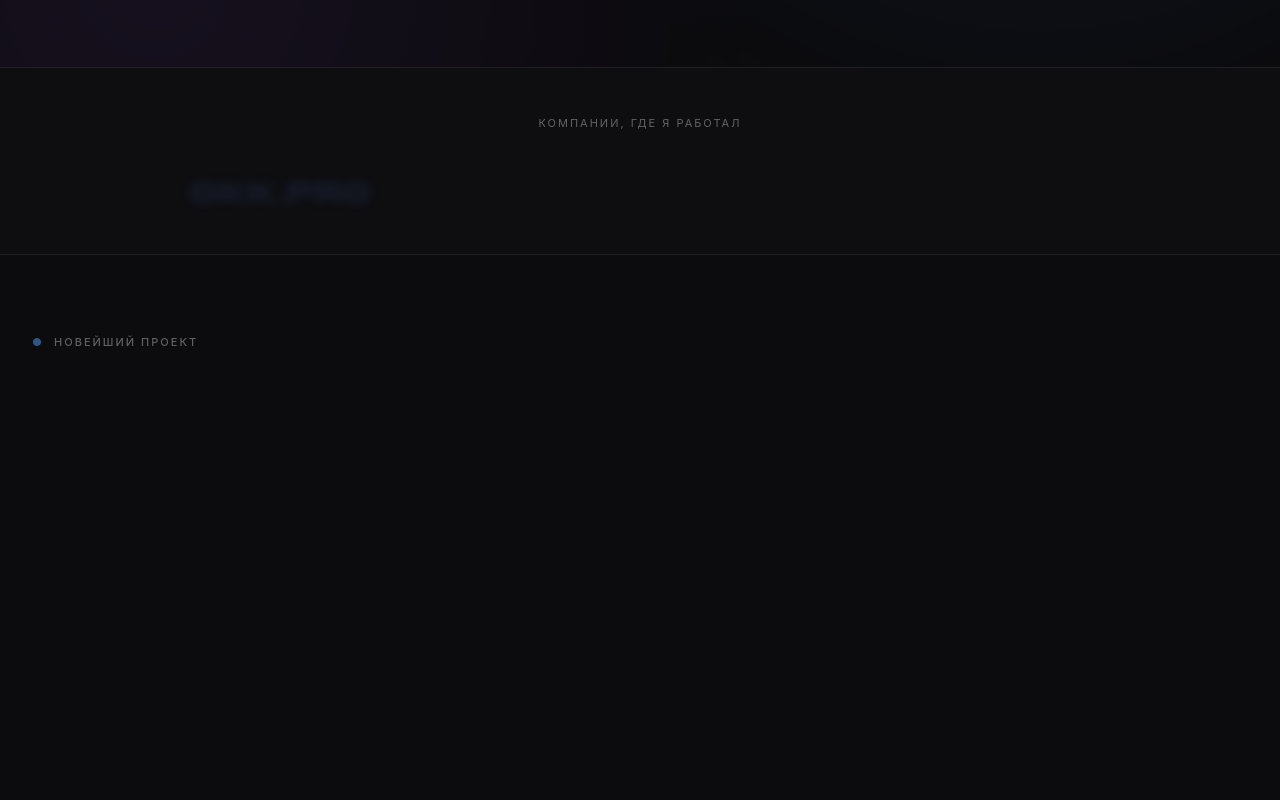
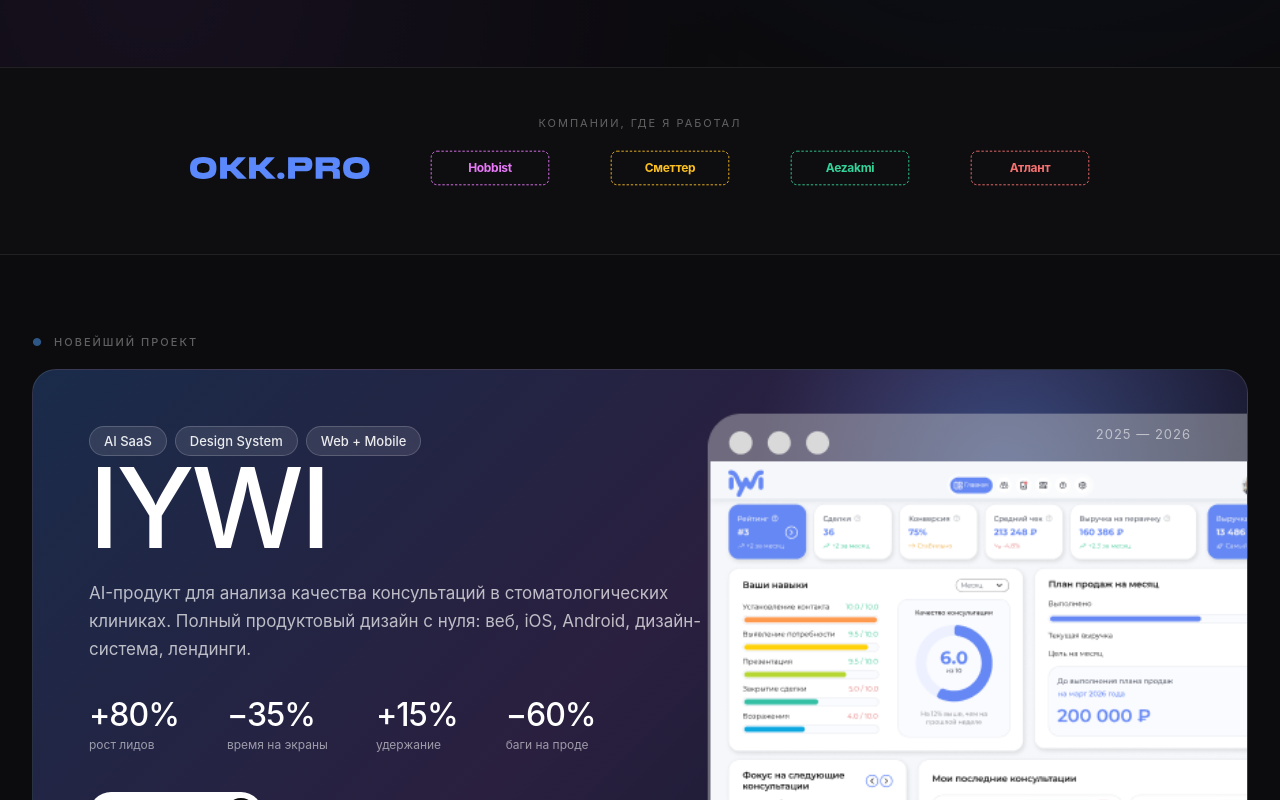
Before and after one commit to justnooob/portfolio, a Next.js app: page / in a window 1280 px wide. Shown: the part 640-1440 px from the top of the page. Built offline with nearby package versions, Linux system fonts and the light colour scheme.

Commit message:
Arrow and Logos

```diff
--- a/app/globals.css
+++ b/app/globals.css
@@ -169,103 +169,144 @@
   color: var(--text-strong);
 }
 
-/* === АНИМАЦИИ ПРИ СКРОЛЛЕ — CSS-only, без JS ===
-   Используем animation-timeline: view() для современных браузеров (Chrome 115+, Edge),
-   а для остальных — простое появление через CSS animation. */
+/* === АНИМАЦИИ ПРИ СКРОЛЛЕ — Awwwards-style ===
+   Работают на всех браузерах через JS (IntersectionObserver).
+   Каждый класс по умолчанию скрыт, при добавлении .visible — анимируется. */
 
-/* Базовая анимация — мягкое всплытие снизу с лёгким blur */
-@keyframes revealFade {
-  from { opacity: 0; transform: translateY(28px); filter: blur(6px); }
-  to   { opacity: 1; transform: translateY(0); filter: blur(0); }
-}
-
-/* Скейл — элемент "выезжает" из глубины, как 3D объект */
-@keyframes revealScale {
-  from { opacity: 0; transform: scale(0.94) translateY(20px); filter: blur(4px); }
-  to   { opacity: 1; transform: scale(1) translateY(0); filter: blur(0); }
-}
-
-/* Слева направо — для текстовых заголовков и секций */
-@keyframes revealSlideLeft {
-  from { opacity: 0; transform: translateX(-40px); }
-  to   { opacity: 1; transform: translateX(0); }
-}
-
-/* Справа налево — для счётчиков, мет, бейджей */
-@keyframes revealSlideRight {
-  from { opacity: 0; transform: translateX(40px); }
-  to   { opacity: 1; transform: translateX(0); }
-}
-
-/* Резкое "подскочение" — для CTA и важных элементов */
-@keyframes revealPop {
-  0%   { opacity: 0; transform: scale(0.85) translateY(30px); }
-  60%  { opacity: 1; transform: scale(1.03) translateY(-4px); }
-  100% { opacity: 1; transform: scale(1) translateY(0); }
-}
-
-/* Базовый случай: всё показано — если JS не загрузится, контент виден */
+/* Базовый transition для всех reveal-классов */
 .reveal,
-.reveal-stagger > *,
 .reveal-scale,
 .reveal-slide-left,
 .reveal-slide-right,
-.reveal-pop {
+.reveal-pop,
+.reveal-stagger > *,
+.reveal-mask {
+  will-change: opacity, transform, filter, clip-path;
+}
+
+/* === БАЗОВЫЕ СОСТОЯНИЯ (когда JS готов) === */
+
+/* Reveal — мягкий fade + blur снизу */
+.js-ready .reveal {
+  opacity: 0;
+  transform: translateY(40px);
+  filter: blur(8px);
+  transition:
+    opacity 1s cubic-bezier(0.22, 1, 0.36, 1),
+    transform 1s cubic-bezier(0.22, 1, 0.36, 1),
+    filter 0.8s cubic-bezier(0.22, 1, 0.36, 1);
+}
+.js-ready .reveal.visible {
+  opacity: 1;
+  transform: translateY(0);
+  filter: blur(0);
+}
+
+/* Scale — выезжает из глубины */
+.js-ready .reveal-scale {
+  opacity: 0;
+  transform: scale(0.92) translateY(30px);
+  filter: blur(10px);
+  transition:
+    opacity 1.1s cubic-bezier(0.22, 1, 0.36, 1),
+    transform 1.1s cubic-bezier(0.22, 1, 0.36, 1),
+    filter 0.9s cubic-bezier(0.22, 1, 0.36, 1);
+}
+.js-ready .reveal-scale.visible {
+  opacity: 1;
+  transform: scale(1) translateY(0);
+  filter: blur(0);
+}
+
+/* Slide-left — выезжает слева, как заголовки в дизайне Awwwards */
+.js-ready .reveal-slide-left {
+  opacity: 0;
+  transform: translateX(-60px);
+  filter: blur(6px);
+  transition:
+    opacity 1s cubic-bezier(0.22, 1, 0.36, 1),
+    transform 1s cubic-bezier(0.22, 1, 0.36, 1),
+    filter 0.8s cubic-bezier(0.22, 1, 0.36, 1);
+}
+.js-ready .reveal-slide-left.visible {
+  opacity: 1;
+  transform: translateX(0);
+  filter: blur(0);
+}
+
+/* Slide-right — выезжает справа */
+.js-ready .reveal-slide-right {
+  opacity: 0;
+  transform: translateX(60px);
+  filter: blur(6px);
+  transition:
+    opacity 1s cubic-bezier(0.22, 1, 0.36, 1),
+    transform 1s cubic-bezier(0.22, 1, 0.36, 1),
+    filter 0.8s cubic-bezier(0.22, 1, 0.36, 1);
+}
+.js-ready .reveal-slide-right.visible {
+  opacity: 1;
+  transform: translateX(0);
+  filter: blur(0);
+}
+
+/* Pop — упругое подскочение */
+.js-ready .reveal-pop {
+  opacity: 0;
+  transform: scale(0.85) translateY(40px);
+  transition:
+    opacity 0.9s cubic-bezier(0.34, 1.56, 0.64, 1),
+    transform 0.9s cubic-bezier(0.34, 1.56, 0.64, 1);
+}
+.js-ready .reveal-pop.visible {
+  opacity: 1;
+  transform: scale(1) translateY(0);
+}
+
+/* Mask — раскрытие через clip-path как в крутых awwwards-сайтах */
+.js-ready .reveal-mask {
+  opacity: 0;
+  clip-path: inset(0 100% 0 0);
+  transform: translateY(20px);
+  transition:
+    opacity 1s cubic-bezier(0.22, 1, 0.36, 1),
+    clip-path 1.2s cubic-bezier(0.76, 0, 0.24, 1),
+    transform 1s cubic-bezier(0.22, 1, 0.36, 1);
+}
+.js-ready .reveal-mask.visible {
+  opacity: 1;
+  clip-path: inset(0 0 0 0);
+  transform: translateY(0);
+}
+
+/* Stagger-контейнер — каждый ребёнок появляется с задержкой через JS (transitionDelay) */
+.js-ready .reveal-stagger > * {
+  opacity: 0;
+  transform: translateY(35px);
+  filter: blur(6px);
+  transition:
+    opacity 0.85s cubic-bezier(0.22, 1, 0.36, 1),
+    transform 0.85s cubic-bezier(0.22, 1, 0.36, 1),
+    filter 0.7s cubic-bezier(0.22, 1, 0.36, 1);
+}
+.js-ready .reveal-stagger.visible > * {
+  opacity: 1;
+  transform: translateY(0);
+  filter: blur(0);
+}
+
+/* Если JS не загружен — контент сразу видно (страховка) */
+.reveal,
+.reveal-scale,
+.reveal-slide-left,
+.reveal-slide-right,
+.reveal-pop,
+.reveal-mask,
+.reveal-stagger > * {
   opacity: 1;
   transform: none;
   filter: none;
-}
-
-/* Когда JS готов — включаем анимации */
-.js-ready .reveal {
-  animation: revealFade 0.85s cubic-bezier(0.16, 1, 0.3, 1) both;
-  animation-timeline: view();
-  animation-range: entry 0% cover 30%;
-}
-.js-ready .reveal-scale {
-  animation: revealScale 0.9s cubic-bezier(0.16, 1, 0.3, 1) both;
-  animation-timeline: view();
-  animation-range: entry 0% cover 30%;
-}
-.js-ready .reveal-slide-left {
-  animation: revealSlideLeft 0.8s cubic-bezier(0.16, 1, 0.3, 1) both;
-  animation-timeline: view();
-  animation-range: entry 0% cover 30%;
-}
-.js-ready .reveal-slide-right {
-  animation: revealSlideRight 0.8s cubic-bezier(0.16, 1, 0.3, 1) both;
-  animation-timeline: view();
-  animation-range: entry 0% cover 30%;
-}
-.js-ready .reveal-pop {
-  animation: revealPop 0.9s cubic-bezier(0.34, 1.56, 0.64, 1) both;
-  animation-timeline: view();
-  animation-range: entry 0% cover 30%;
-}
-
-.js-ready .reveal-stagger > * {
-  animation: revealFade 0.7s cubic-bezier(0.16, 1, 0.3, 1) both;
-  animation-timeline: view();
-  animation-range: entry 0% cover 35%;
-}
-.js-ready .reveal-stagger > *:nth-child(1) { animation-delay: 0.04s; }
-.js-ready .reveal-stagger > *:nth-child(2) { animation-delay: 0.10s; }
-.js-ready .reveal-stagger > *:nth-child(3) { animation-delay: 0.16s; }
-.js-ready .reveal-stagger > *:nth-child(4) { animation-delay: 0.22s; }
-.js-ready .reveal-stagger > *:nth-child(5) { animation-delay: 0.28s; }
-.js-ready .reveal-stagger > *:nth-child(6) { animation-delay: 0.34s; }
-.js-ready .reveal-stagger > *:nth-child(n+7) { animation-delay: 0.40s; }
-
-/* Фолбэк для браузеров без animation-timeline (Safari старых, Firefox старых) */
-@supports not (animation-timeline: view()) {
-  .js-ready .reveal,
-  .js-ready .reveal-scale,
-  .js-ready .reveal-slide-left,
-  .js-ready .reveal-slide-right,
-  .js-ready .reveal-pop,
-  .js-ready .reveal-stagger > * {
-    animation-timeline: auto;
-  }
+  clip-path: none;
 }
 
 /* Появление страницы — короткая анимация */
--- a/components/Experience.tsx
+++ b/components/Experience.tsx
@@ -2,44 +2,46 @@
 
 import { useState } from 'react';
 import { useApp } from './AppProvider';
+import { useReveal, useStaggerReveal } from '@/lib/useReveal';
 import { translations, experiences } from '@/lib/data';
 import styles from './Experience.module.css';
-
-/**
- * ⭐ ЛОГОТИП КОМПАНИИ В БЛОКЕ ОПЫТА
- * Чтобы заменить заглушку на реальный SVG:
- * Используй <img src="/logos/название.svg" alt="..." className={styles.logoSvg} />
- */
-function CompanyLogoBig({ initials, color }: { initials: string; color: string }) {
-  return (
-    <svg viewBox="0 0 48 48" width="40" height="40" xmlns="http://www.w3.org/2000/svg" className={styles.logoSvg}>
-      <rect width="48" height="48" rx="10" fill={color} />
-      <text x="24" y="31" fontFamily="-apple-system, sans-serif" fontWeight="600" fontSize="16" fill="#0c0c0e" textAnchor="middle">
-        {initials}
-      </text>
-    </svg>
-  );
-}
 
 export default function Experience() {
   const { locale } = useApp();
   const t = translations[locale];
   const [openIdx, setOpenIdx] = useState<number>(0);
+  const { ref: headRef, visible: headVisible } = useReveal<HTMLDivElement>();
+  const { ref: listRef, visible: listVisible } = useStaggerReveal<HTMLDivElement>(110);
 
   const toggle = (i: number) => setOpenIdx(openIdx === i ? -1 : i);
 
   return (
     <div className={styles.section} id="experience">
-      <div className={styles.head}>
+      <div ref={headRef} className={`${styles.head} reveal-slide-left ${headVisible ? 'visible' : ''}`}>
         <div className={styles.title}>{t.experience.title}</div>
         <div className={styles.sub}>{t.experience.sub}</div>
       </div>
 
-      <div className={`${styles.list} reveal-stagger`}>
+      <div ref={listRef} className={`${styles.list} reveal-stagger ${listVisible ? 'visible' : ''}`}>
         {experiences.map((exp, i) => (
           <div key={exp.id} className={`${styles.card} ${openIdx === i ? styles.open : ''}`}>
             <div className={styles.cardHead} onClick={() => toggle(i)}>
-              <CompanyLogoBig initials={exp.logo} color={exp.logoColor} />
+              {/*
+                Логотип компании — берём SVG из public/logos/.
+                Чтобы заменить — просто положи файл с тем же именем
+                (например, public/logos/uk-medicina.svg).
+              */}
+              {exp.logoSrc ? (
+                <img
+                  src={exp.logoSrc}
+                  alt={exp.company[locale]}
+                  className={styles.logoImg}
+                />
+              ) : (
+                <div className={styles.logoFallback} style={{ background: exp.logoColor }}>
+                  {exp.logo}
+                </div>
+              )}
               <div className={styles.info}>
                 <div className={styles.companyRow}>
                   <span className={styles.company}>{exp.company[locale]}</span>
--- a/components/Featured.tsx
+++ b/components/Featured.tsx
@@ -2,6 +2,7 @@
 
 import Link from 'next/link';
 import { useApp } from './AppProvider';
+import { useReveal } from '@/lib/useReveal';
 import { translations, projects } from '@/lib/data';
 import styles from './Featured.module.css';
 
@@ -9,6 +10,7 @@
   const { locale, theme } = useApp();
   const t = translations[locale];
   const featured = projects.find((p) => p.featured);
+  const { ref, visible } = useReveal<HTMLDivElement>();
   if (!featured) return null;
 
   const cover =
@@ -21,7 +23,7 @@
       <div className={styles.label}>
         <span className={styles.labelDot}>●</span> {t.featured.label}
       </div>
-      <div className="reveal-scale">
+      <div ref={ref} className={`reveal-scale ${visible ? 'visible' : ''}`}>
       <Link
         href={`/projects/${featured.slug}`}
         className={styles.card}
--- a/components/FinalCta.tsx
+++ b/components/FinalCta.tsx
@@ -31,8 +31,8 @@
    *   • a product to be proud of • a startup
    */
   const words: Record<string, string[]> = {
-    ru: ['что-то классное', 'SaaS-систему', 'мобильное приложение', 'сайт', 'дизайн-систему', 'AI-продукт'],
-    en: ['something great', 'a SaaS system', 'a mobile app', 'a website', 'a design system', 'an AI product'],
+    ru: ['что-то классное', 'SaaS-систему', 'мобильное приложение', 'сайт', 'дизайн-систему', 'AI-продукт', 'редизайн', 'продукт мирового уровня'],
+    en: ['something great', 'a SaaS system', 'a mobile app', 'a website', 'a design system', 'an AI product', 'a redesign', 'a world-class product'],
   };
   const list = words[locale];
 
--- a/components/Logos.tsx
+++ b/components/Logos.tsx
@@ -1,18 +1,20 @@
 'use client';
 
 import { useApp } from './AppProvider';
+import { useStaggerReveal } from '@/lib/useReveal';
 import { translations, experiences } from '@/lib/data';
 import styles from './Logos.module.css';
 
 export default function Logos() {
   const { locale } = useApp();
   const t = translations[locale];
+  const { ref, visible } = useStaggerReveal<HTMLDivElement>(70);
 
   return (
     <div className={styles.section}>
       <div className={styles.inner}>
         <div className={styles.label}>{t.logos.label}</div>
-        <div className={`${styles.row} reveal-stagger`}>
+        <div ref={ref} className={`${styles.row} reveal-stagger ${visible ? 'visible' : ''}`}>
           {experiences.map((exp) => (
             <div key={exp.id} className={styles.item}>
               {/*
--- a/components/Projects.tsx
+++ b/components/Projects.tsx
@@ -2,6 +2,7 @@
 
 import Link from 'next/link';
 import { useApp } from './AppProvider';
+import { useReveal, useStaggerReveal } from '@/lib/useReveal';
 import { translations, projects, Project, ProjectCategory } from '@/lib/data';
 import styles from './Projects.module.css';
 
@@ -103,19 +104,21 @@
   const t = translations[locale];
   const catInfo = t.categories[category];
   const items = projects.filter((p) => p.category === category && !p.featured);
+  const { ref: staggerRef, visible: staggerVisible } = useStaggerReveal<HTMLDivElement>(100);
+  const { ref: headRef, visible: headVisible } = useReveal<HTMLDivElement>();
 
   const gridClass = columns === 3 ? styles.grid3 : styles.grid2;
   const count = items.length.toString().padStart(2, '0');
 
   return (
     <div className={styles.section}>
-      <div className={styles.head}>
+      <div ref={headRef} className={`${styles.head} reveal-slide-left ${headVisible ? 'visible' : ''}`}>
         <div className={styles.title}>
           {catInfo.title} <span className={styles.count}>{count}</span>
         </div>
         <div className={styles.sub}>{catInfo.sub}</div>
       </div>
-      <div className={`${gridClass} reveal-stagger`}>
+      <div ref={staggerRef} className={`${gridClass} reveal-stagger ${staggerVisible ? 'visible' : ''}`}>
         {items.map((p) => (
           <ProjectCard key={p.slug} project={p} />
         ))}
--- a/lib/data.ts
+++ b/lib/data.ts
@@ -174,7 +174,7 @@
     category: 'saas',
     featured: true,
     color: 'linear-gradient(135deg, #1a2b4a 0%, #2a1f3f 50%, #0a1a2a 100%)',
-    coverImage: '/projects/iywi.jpg',
+    coverImage: '/projects/iywi.png',
     logo: 'IY',
     logoColor: '#4fa3ff',
     behanceUrl: 'https://www.behance.net/gallery/247519813/IYWI-B2B-Medical-SaaS-UXUI-Design',
--- a/lib/useReveal.ts
+++ b/lib/useReveal.ts
@@ -4,11 +4,12 @@
 
 /**
  * Хук для появления блока при скролле.
+ * Работает во ВСЕХ браузерах через IntersectionObserver.
  *
- * Защиты от пустых экранов:
- * 1) Если элемент УЖЕ виден на момент монтирования — мгновенно показываем
- * 2) Если IntersectionObserver не поддерживается — показываем сразу
- * 3) Fallback: через 200мс после монтирования принудительно показываем
+ * Защиты от пустого экрана:
+ * 1) Если IntersectionObserver не поддерживается — сразу показываем
+ * 2) Если элемент УЖЕ виден на момент монтирования — мгновенно показываем
+ * 3) Fallback: 200мс после монтирования принудительно показываем
  */
 export function useReveal<T extends HTMLElement = HTMLDivElement>() {
   const ref = useRef<T>(null);
@@ -17,6 +18,63 @@
   useEffect(() => {
     const el = ref.current;
     if (!el) return;
+
+    if (typeof IntersectionObserver === 'undefined') {
+      setVisible(true);
+      return;
+    }
+
+    // Если элемент сразу в зоне видимости — показываем без ожидания
+    const rect = el.getBoundingClientRect();
+    const winH = window.innerHeight || document.documentElement.clientHeight;
+    if (rect.top < winH && rect.bottom > 0) {
+      setVisible(true);
+      return;
+    }
+
+    const observer = new IntersectionObserver(
+      (entries) => {
+        entries.forEach((entry) => {
+          if (entry.isIntersecting) {
+            setVisible(true);
+            observer.unobserve(entry.target);
+          }
+        });
+      },
+      { threshold: 0.12, rootMargin: '0px 0px -80px 0px' }
+    );
+
+    observer.observe(el);
+
+    const fallback = setTimeout(() => setVisible(true), 200);
+
+    return () => {
+      observer.disconnect();
+      clearTimeout(fallback);
+    };
+  }, []);
+
+  return { ref, visible };
+}
+
+/**
+ * Stagger-версия: к каждому ребёнку контейнера добавляется
+ * inline-стиль с transition-delay в зависимости от индекса.
+ */
+export function useStaggerReveal<T extends HTMLElement = HTMLDivElement>(
+  staggerMs: number = 80
+) {
+  const ref = useRef<T>(null);
+  const [visible, setVisible] = useState(false);
+
+  useEffect(() => {
+    const el = ref.current;
+    if (!el) return;
+
+    // Применяем delay на каждого ребёнка
+    Array.from(el.children).forEach((child, idx) => {
+      (child as HTMLElement).style.transitionDelay = `${idx * staggerMs}ms`;
+    });
 
     if (typeof IntersectionObserver === 'undefined') {
       setVisible(true);
@@ -39,18 +97,18 @@
           }
         });
       },
-      { threshold: 0.05, rootMargin: '0px 0px -40px 0px' }
+      { threshold: 0.1, rootMargin: '0px 0px -60px 0px' }
     );
 
     observer.observe(el);
 
-    const fallback = setTimeout(() => setVisible(true), 200);
+    const fallback = setTimeout(() => setVisible(true), 250);
 
     return () => {
       observer.disconnect();
       clearTimeout(fallback);
     };
-  }, []);
+  }, [staggerMs]);
 
   return { ref, visible };
 }
```
Also changed, not shown: components/Experience.module.css (+27 -4 lines), components/Hero.module.css (+103 -0 lines), components/Hero.tsx (+33 -0 lines).
